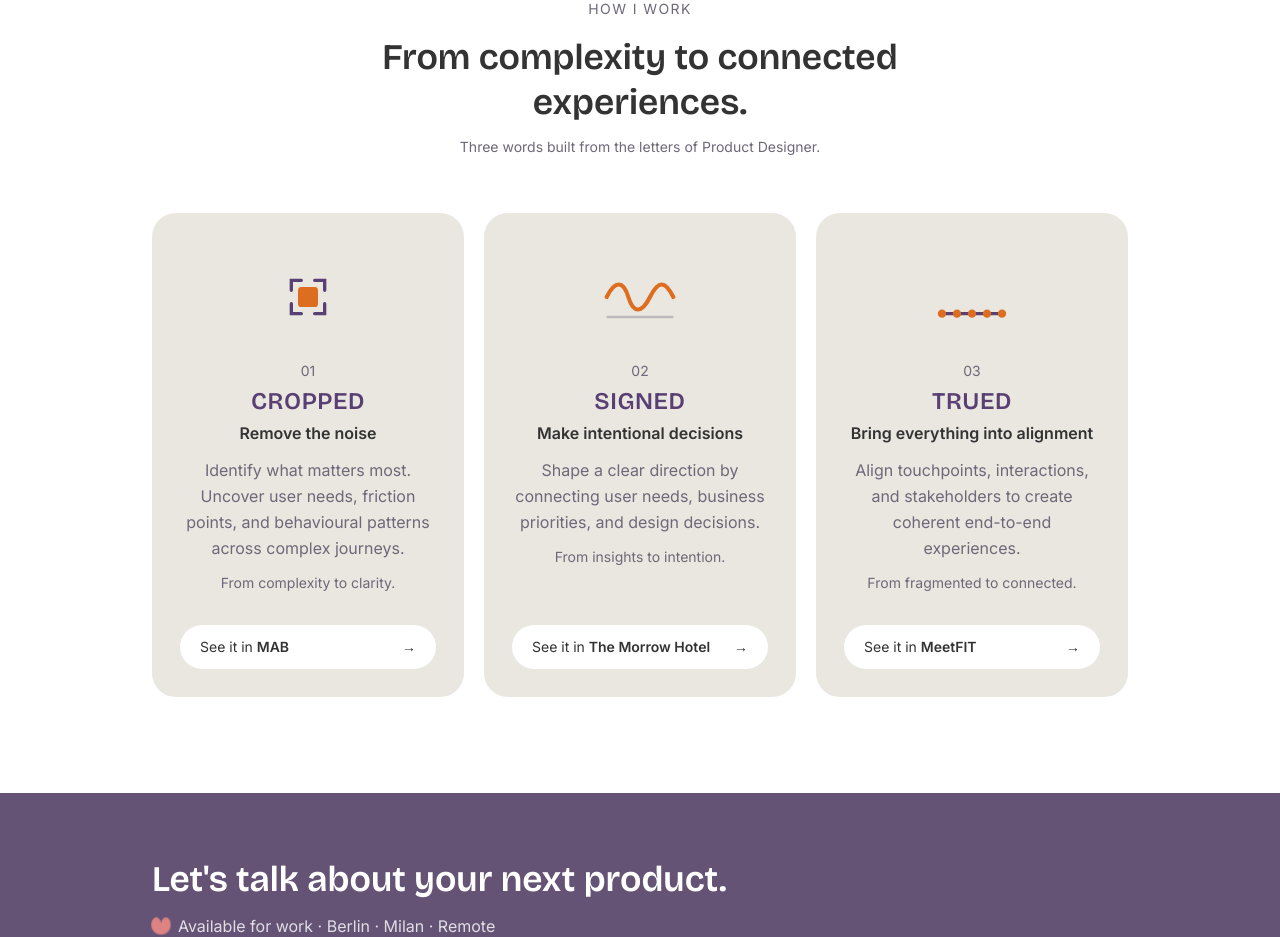
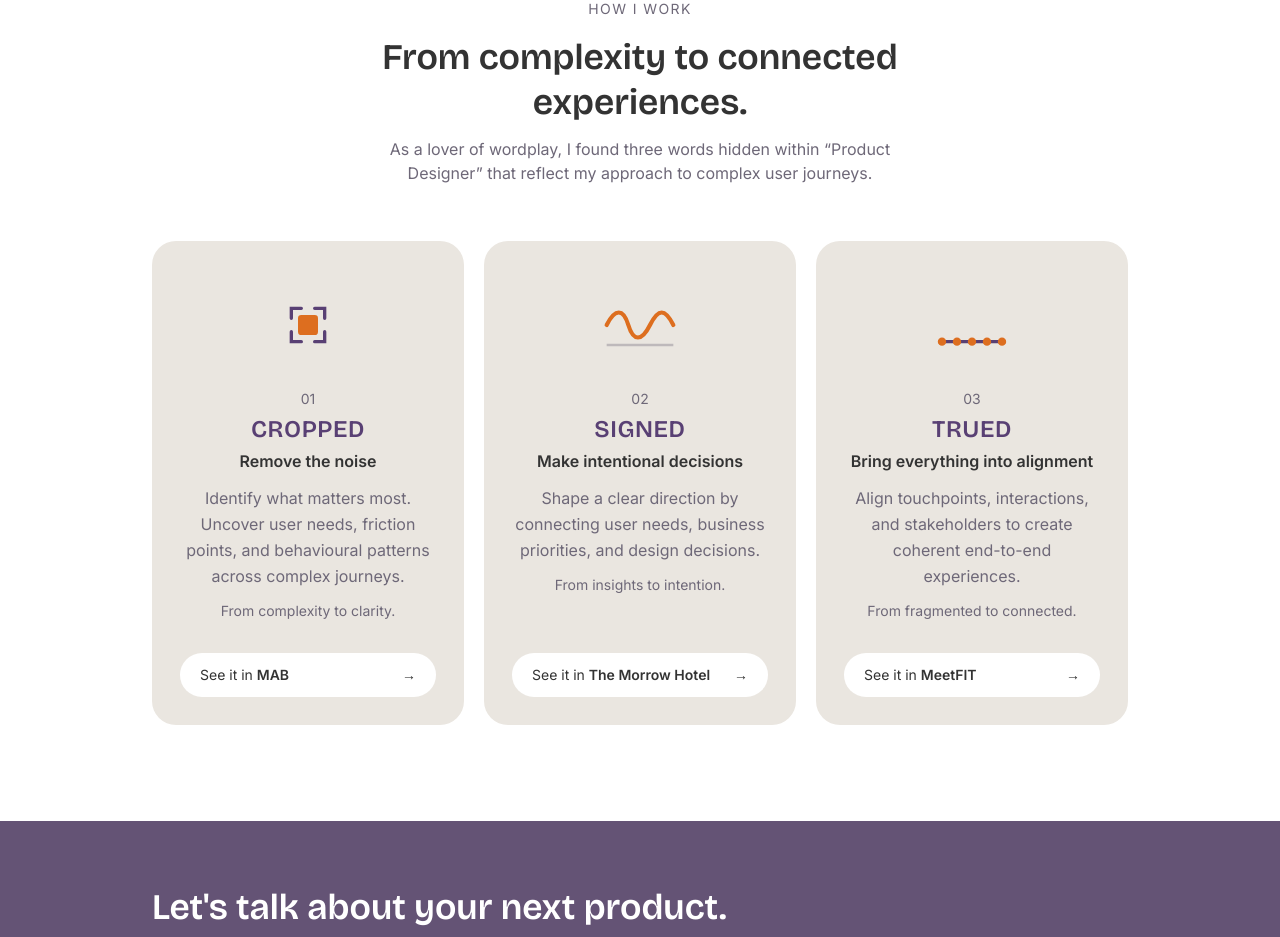
Before and after one commit to danielamele90-ux/portfolio, a Next.js app: page / in a window 1280 px wide. Shown: the part 2960-3897 px from the top of the page. Built offline with nearby package versions, Linux system fonts and the light colour scheme.

Commit message:
How I work: new subtitle about the wordplay
Co-Authored-By: Claude Opus 5.5 <noreply@anthropic.com>
Claude-Session: https://claude.ai/code/session_01N1Xen7fBtmrKeNJV9dnVDy

```diff
--- a/app/components/HowIWork.tsx
+++ b/app/components/HowIWork.tsx
@@ -183,8 +183,10 @@ export function HowIWork() {
         >
           From complexity to connected experiences.
         </h2>
-        <p className="mt-3 text-sm text-muted">
-          Three words built from the letters of Product Designer.
+        <p className="mx-auto mt-3 max-w-xl text-muted">
+          As a lover of wordplay, I found three words hidden within
+          “Product Designer” that reflect my approach to complex user
+          journeys.
         </p>
         <ol className="mt-14 grid gap-5 text-left md:grid-cols-3">
           {principles.map(
```
